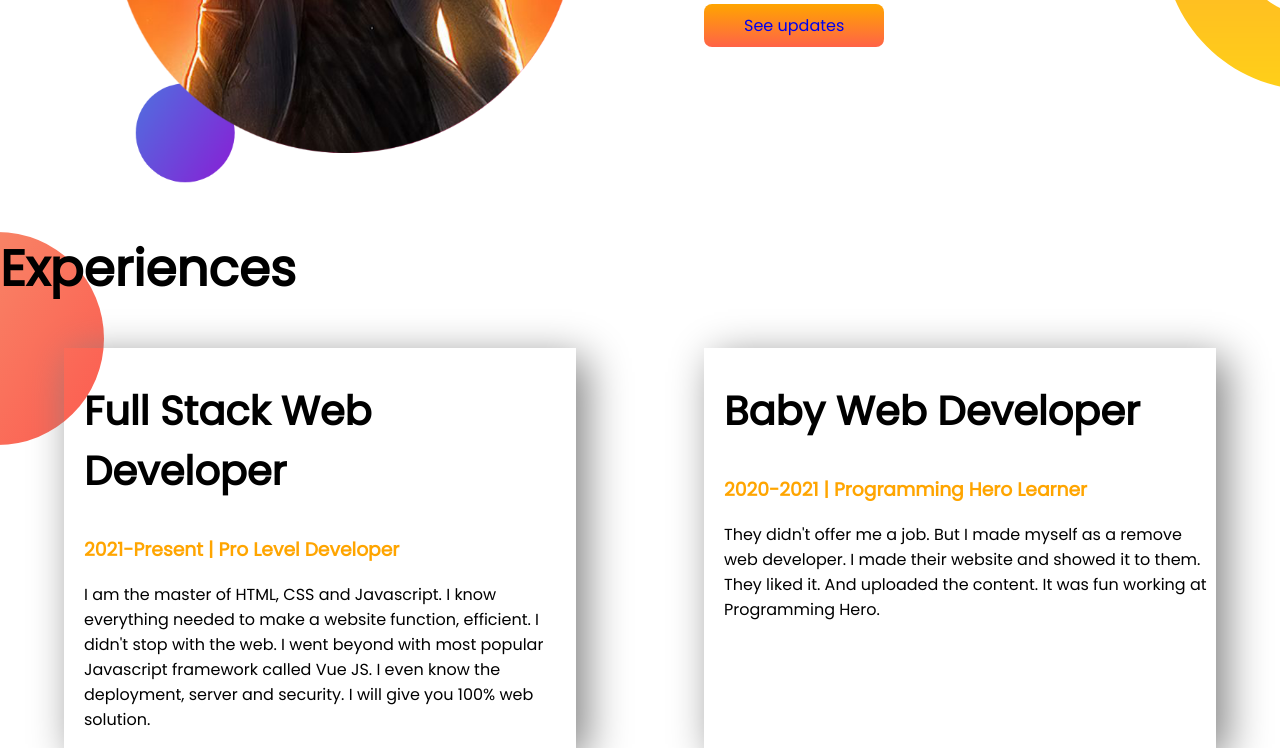
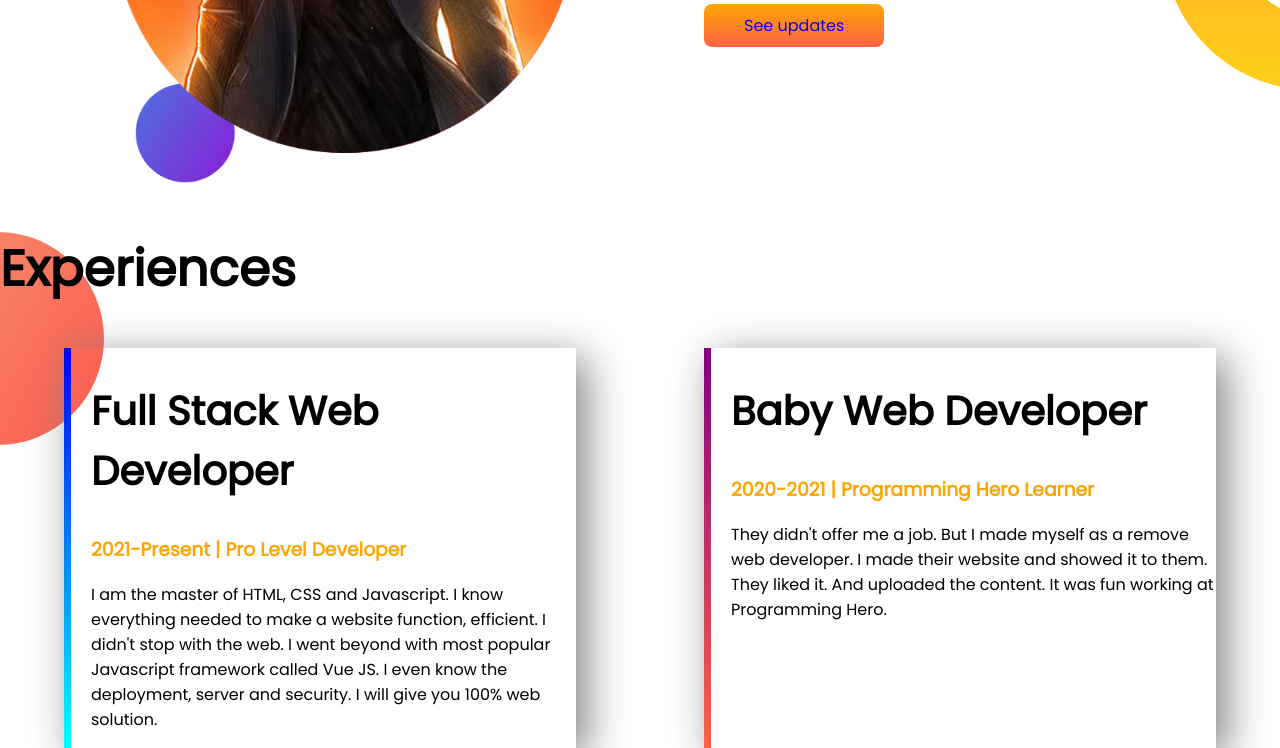
Before and after one commit to EngineerMaruf/johnwick-portfolio, a plain HTML site: page index.html in a window 1280 px wide. Shown: the part 974-1722 px from the top of the page. Drawn offline with Linux system fonts and the light colour scheme.

Commit message:
experience area

```diff
--- a/css/style.css
+++ b/css/style.css
@@ -57,8 +57,22 @@ h1{
     margin-left: 5%;
     margin-right: 5%;
     padding-left: 20px;
+
 }
 .experience-area{
     background-image: url('/images/exp-bg.png');
     background-repeat: no-repeat;
 }
+
+#webdeveloper-first{
+    border-left: 7px solid;
+  border-image: linear-gradient(blue, cyan);
+  border-image-slice: 1;
+
+}
+
+#full-stack-experience{
+    border-left: 7px solid;
+    border-image: linear-gradient(purple, tomato);
+    border-image-slice: 1;
+}
--- a/index.html
+++ b/index.html
@@ -51,7 +51,7 @@
     <section class="experience-area">
         <h1>Experiences</h1>
         <div class="flexible">
-            <div class="experience-item">
+            <div id="webdeveloper-first" class="experience-item">
                 <h1 style="text-align: left;" class="text-size">Full Stack Web Developer</h1>
                 <h3 class="orange">2021-Present | Pro Level Developer</h3>
                 <p>I am the master of HTML, CSS and Javascript. I know everything needed to make a website function,
@@ -61,7 +61,7 @@
 
             </div>
 
-            <div class="experience-item">
+            <div class="experience-item" id="full-stack-experience">
                 <h1 class="text-size">Baby Web Developer</h1>
                 <h3 class="orange">2020-2021 | Programming Hero Learner</h3>
                 <p>They didn't offer me a job. But I made myself as a remove web developer. I made their website and
```
